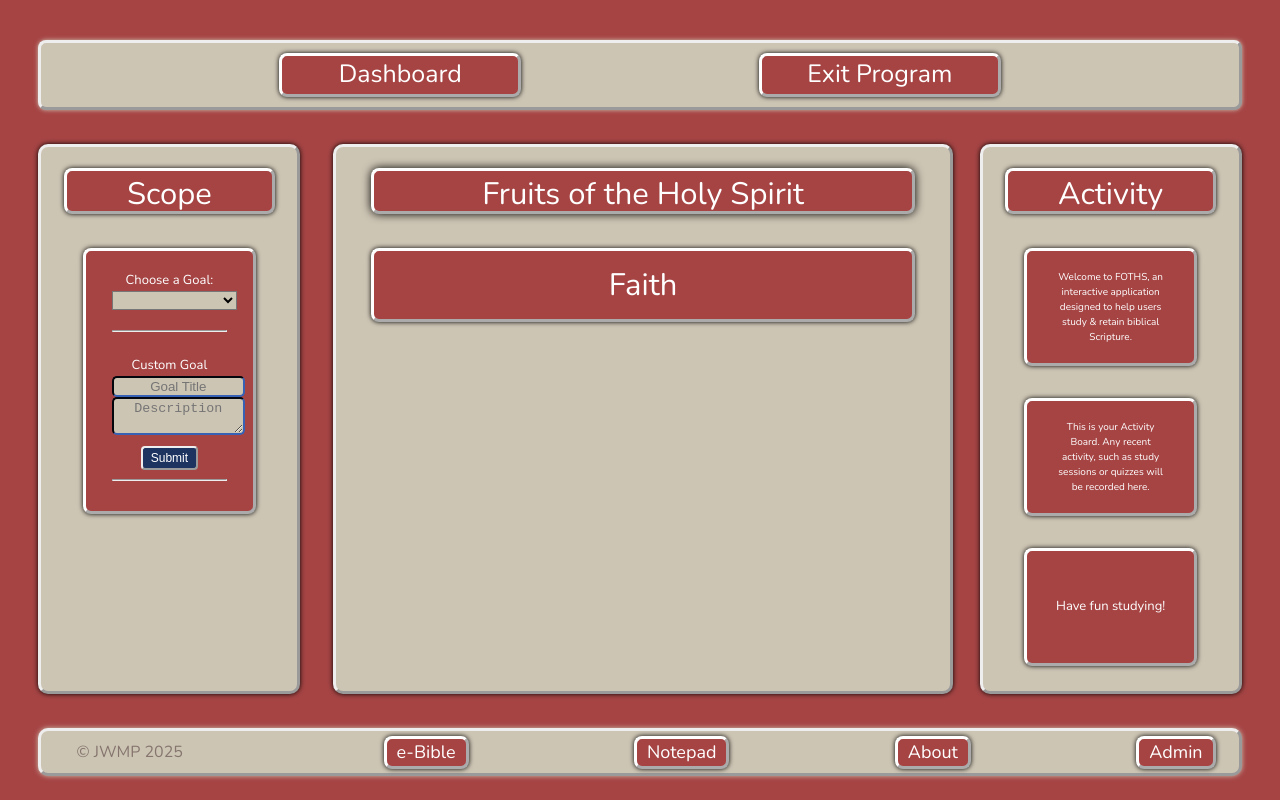
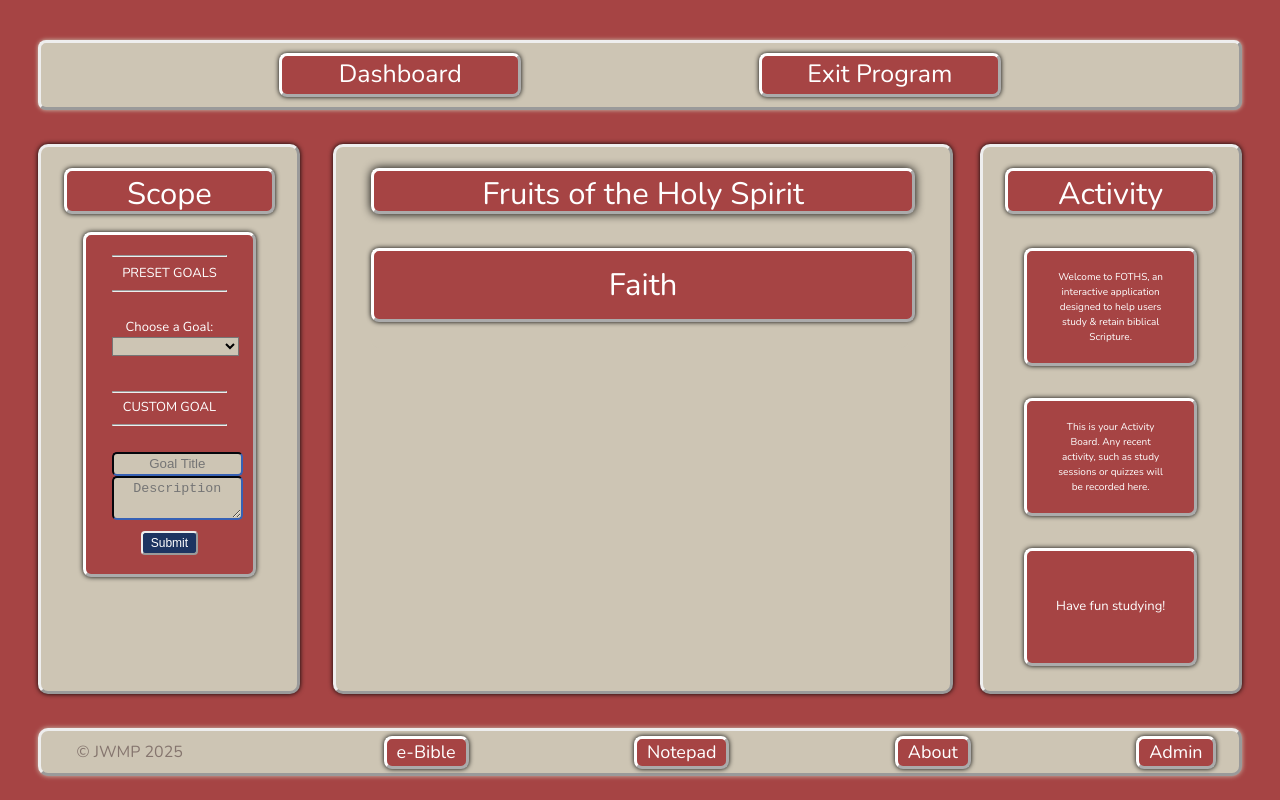
Before and after one commit to jwhitad15/Unit1-FinalProject-FOTHS-Joshua-W, a React (Vite) app in the folder FOTHS/: page /#/foths in a window 1280 px wide. Built offline with nearby package versions, Linux system fonts and the light colour scheme.

Commit message:
Committing any unsaved work

```diff
--- a/FOTHS/src/App.css
+++ b/FOTHS/src/App.css
@@ -137,10 +137,14 @@ label {
   border-radius: 5px;
   background-color: #cdc5b4;
   color: #1d3461;
-  width: 125px;
+  width: 123px;
+  line-height: 18px;
+}
+.scope-preset-item {
+  line-height: 8px;
 }
 .goal-select {
-  width: 125px;
+  width: 127px;
   background-color: #cdc5b4;
 }
 .recall-input {
@@ -1652,26 +1656,44 @@ aside {
   font-size: 31px;
 }
 
-.scope-card-1 {
-  border: outset;
-  border: 3px outset white;
-  border-radius: 8px;
-  background-color: #a64444;
-  color: white;
-  place-content: center;
-  position: fixed;
-  top: 31%;
+.mobile-response-custom-goal {
+  border: outset;
+  border: 3px outset white;
+  border-radius: 8px;
+  background-color: #a64444;
+  color: white;
+  place-content: center;
+  position: fixed;
+  top: 29%;
   width: 9%;
   padding-left: 2%;
   padding-right: 2%;
-  padding-bottom: 2%;
+  /* padding-bottom: 2%; */
   font-size: x-small;
   box-shadow: 8 14px 8px black;
   -webkit-box-shadow: 0 0 10px #fff;
   box-shadow: 0 0 5px black;
 }
-
-.scope-card-j {
+.scope-card-1 {
+  border: outset;
+  border: 3px outset white;
+  border-radius: 8px;
+  background-color: #a64444;
+  color: white;
+  place-content: center;
+  position: fixed;
+  top: 29%;
+  width: 9%;
+  padding-left: 2%;
+  padding-right: 2%;
+  /* padding-bottom: 2%; */
+  font-size: x-small;
+  box-shadow: 8 14px 8px black;
+  -webkit-box-shadow: 0 0 10px #fff;
+  box-shadow: 0 0 5px black;
+}
+
+.scope-card {
   border: outset;
   border: 3px outset white;
   border-radius: 8px;
@@ -2103,13 +2125,13 @@ footer {
     top: 61.7%;
     /* top: 79.4%;  */
     z-index: 2;}
-  .scope-card-1 {left: 28.6%; top: 61.7%; width: 25%; height: 21.2%; z-index: 1;}
+  .mobile-response-custom-goal {left: 58.6%; top: 61.7%; width: 25%; height: 21.2%; z-index: 1;}
+  .scope-card-1 {left: 28.6%; top: 61.7%; width: 25%; height: 23.7%; z-index: 1;}
   .scope-card-list-item {left: 52.2%; top: 78%; z-index: 1;}
   .scope-line {display: none;}
   .desktop-scope-breakpoint {display: none;}
-
-  .mobile-scope { }
-
+  .scope-customGoals-banner {display: none;}
+  .scope-presetGoals-banner {display: none;}
   .fruit-card-1 {
     top: 43%;
     width: 25.7%;
--- a/FOTHS/src/components/foths/foths-display-user-custom-goal.jsx
+++ b/FOTHS/src/components/foths/foths-display-user-custom-goal.jsx
@@ -8,10 +8,15 @@ const DisplayCustomGoal = (props) => {
 
     return (
         <div >
+                <div className="desktop-custom-goal">
+                <p className="scope-card-list-item"> <b>{props.customTitle}</b> </p>
+                <p className="scope-card-list-item"> + {props.data} </p>  <br></br>
+                </div>
 
-                <p className="scope-card-list-item"> {props.customTitle} </p>
-                <p className="scope-card-list-item"> {props.data} </p>  <br></br>
-
+                <div className="mobile-response-custom-goal">
+                <p className="scope-card-list-item"> <b>{props.customTitle}</b> </p>
+                <p className="scope-card-list-item"> + {props.data} </p>  <br></br>
+                </div>
         </div>
     );
 
--- a/FOTHS/src/components/foths/foths-display-user-selected-dropdown.jsx
+++ b/FOTHS/src/components/foths/foths-display-user-selected-dropdown.jsx
@@ -20,15 +20,15 @@ const DisplaySelectedDropdown = (props) => {
     return (
         <div className="scope-card-list-item">
 
-            <ul >
+            <div >
 
-                <h5 className="scope-display-dropdown-selection"> {selections[props.goalData].title}</h5>
-                <p> {selections[props.goalData].a} </p>
-                <li> {selections[props.goalData].b} </li>
-                <li> {selections[props.goalData].c} </li>
+                <p className="scope-display-dropdown-selection"> <b>{selections[props.goalData].title}</b></p>
+                <p className="scope-preset-item"> + {selections[props.goalData].a} </p>
+                <p className="scope-preset-item"> + {selections[props.goalData].b} </p>
+                <p className="scope-preset-item"> + {selections[props.goalData].c} </p>
 
 
-            </ul>
+            </div>
 
         </div>
     );
--- a/FOTHS/src/components/foths/foths-user-interaction.jsx
+++ b/FOTHS/src/components/foths/foths-user-interaction.jsx
@@ -65,6 +65,8 @@ const UserInteraction = () => {
 
       <form className="scope-goals-input" onSubmit={handleSubmit}>
 
+        <label className="scope-presetGoals-banner"><hr/>PRESET GOALS<hr/> <br/> </label>
+
         <label for="goals">Choose a Goal:</label> <br/>
 
         <select value={goal}  className="goal-select" onChange={handleDropdown} >
@@ -72,15 +74,15 @@ const UserInteraction = () => {
           <option value="1">Complete Faith Study Mode</option>
           <option value="2">Complete Faith Recall Mode</option>
           <option value="3">Complete Faith Multichoice Quiz</option>
-        </select> <br /> <br className="desktop-scope-breakpoint" />
+        </select> <br /> <br className="desktop-scope-breakpoint" /> <br/>
 
          <hr className="scope-line"/>
 
-        <label> <br />
-          Custom Goal <br className="mobile-scope-breakpoint"/>
+        <label>
+          <label className="scope-customGoals-banner">CUSTOM GOAL <br className="mobile-scope-breakpoint"/> <hr /> </label> <br />
           {/* Validation - makes sure user at least inputs 4 characters in textbox */}
           <input maxLength='15' minLength='4' className="scope-textfield" type="text" placeholder="Goal Title" value={title} onChange={handleTitle} /> <br />
-          <textarea maxLength='50' minLength='4' className="scope-textfield" type="text" placeholder="Description" value={goalInput} onChange={handleChange} />
+          <textarea maxLength='50' minLength='10' className="scope-textfield" type="text" placeholder="Description" value={goalInput} onChange={handleChange} />
         </label> <br />
 
         <div> {!isCustomValid && titleSubmit && (<p style={{color: 'red' }}> Must Add Description </p>)} </div>
@@ -88,7 +90,7 @@ const UserInteraction = () => {
 
         <button type="submit" className="scope-button-class" >Submit</button>
 
-      </form> <hr className="scope-line"/>
+      </form> <br/>
 
 
       <div> { ((isValid && !titleSubmit && !goalSubmit) || (isValid && isCustomValid)) && <DisplaySelectedDropdown goalData={selectedGoal} />} </div>
```
